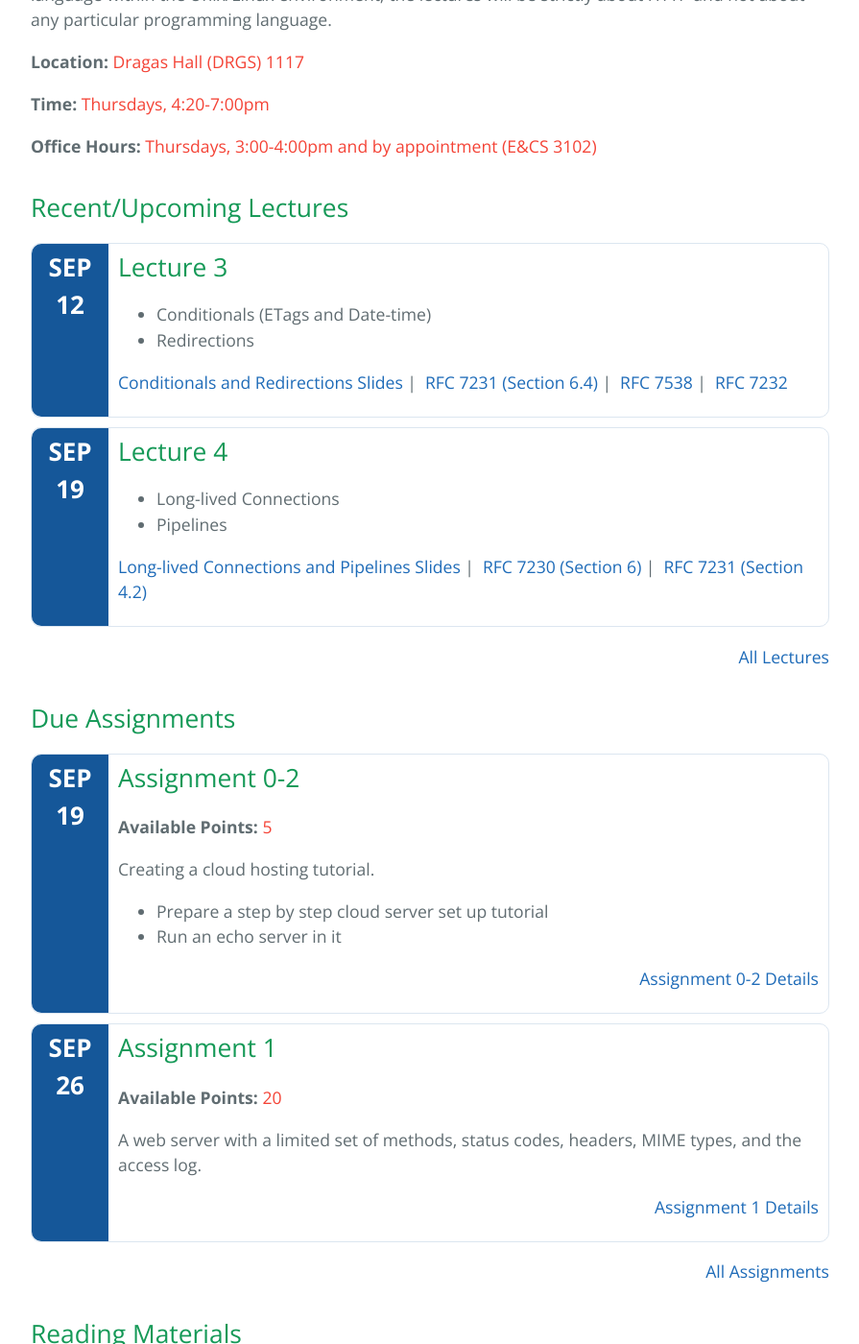
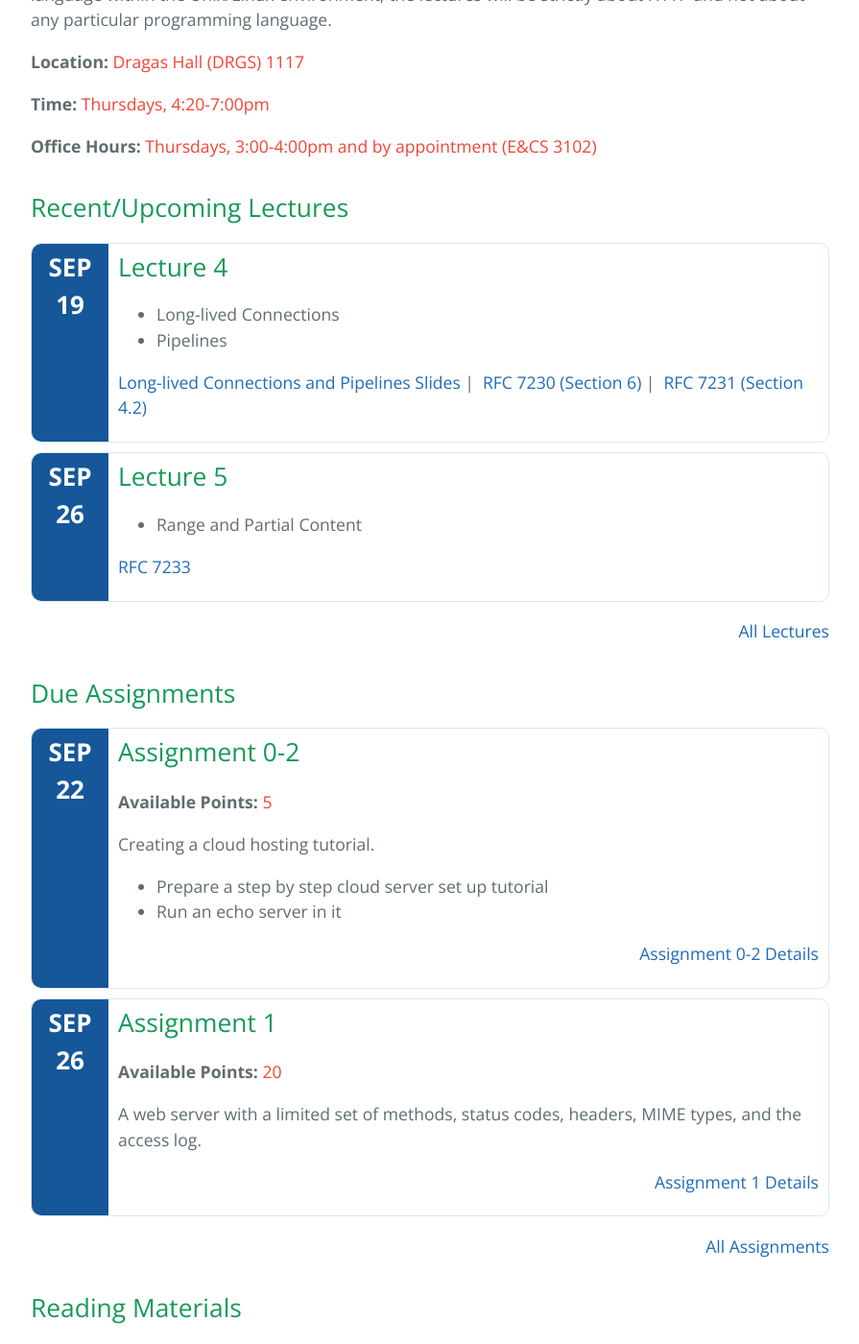
Before and after one commit to cs531-f19/cs531-f19.github.io, a Jekyll site: the page built from index.md, in a window 1280 px wide and 1400 px high, scrolled down 662 px. Shown: the whole window at 96% size, without its empty margins (192-1087 px from the left). Built offline with Jekyll 4.4.1, drawn with Linux system fonts in a browser that asks for light colours; the repository's description, which GitHub fills in, is left out.

Commit message:
Update featured lectures and extend Assignment 0-2 deadline

```diff
--- a/_data/assignments.yml
+++ b/_data/assignments.yml
@@ -18,7 +18,7 @@
     - Run it in a Docker container
 - title: Assignment 0-2
   description: Creating a cloud hosting tutorial.
-  date: 2019-09-19
+  date: 2019-09-22
   points: 5
   extra: true
   featured: true
--- a/_data/lectures.yml
+++ b/_data/lectures.yml
@@ -45,7 +45,6 @@
       href: https://tools.ietf.org/html/rfc3986
 - title: Lecture 3
   date: 2019-09-12
-  featured: true
   topics:
     - Conditionals (ETags and Date-time)
     - Redirections
@@ -73,8 +72,12 @@
       href: https://tools.ietf.org/html/rfc7231
 - title: Lecture 5
   date: 2019-09-26
+  featured: true
   topics:
     - Range and Partial Content
+  links:
+    - title: RFC 7233
+      href: https://tools.ietf.org/html/rfc7233
 - title: Lecture 6
   date: 2019-10-03
   topics:
```
